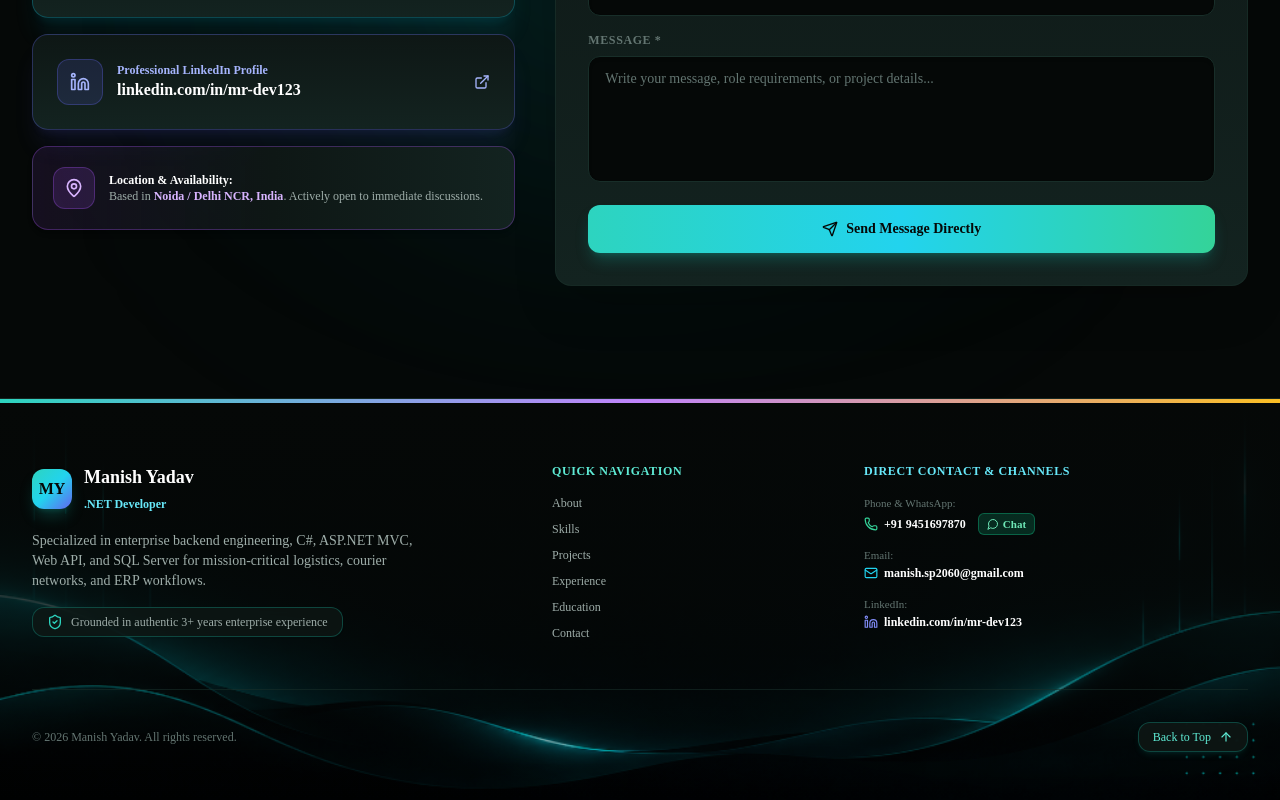
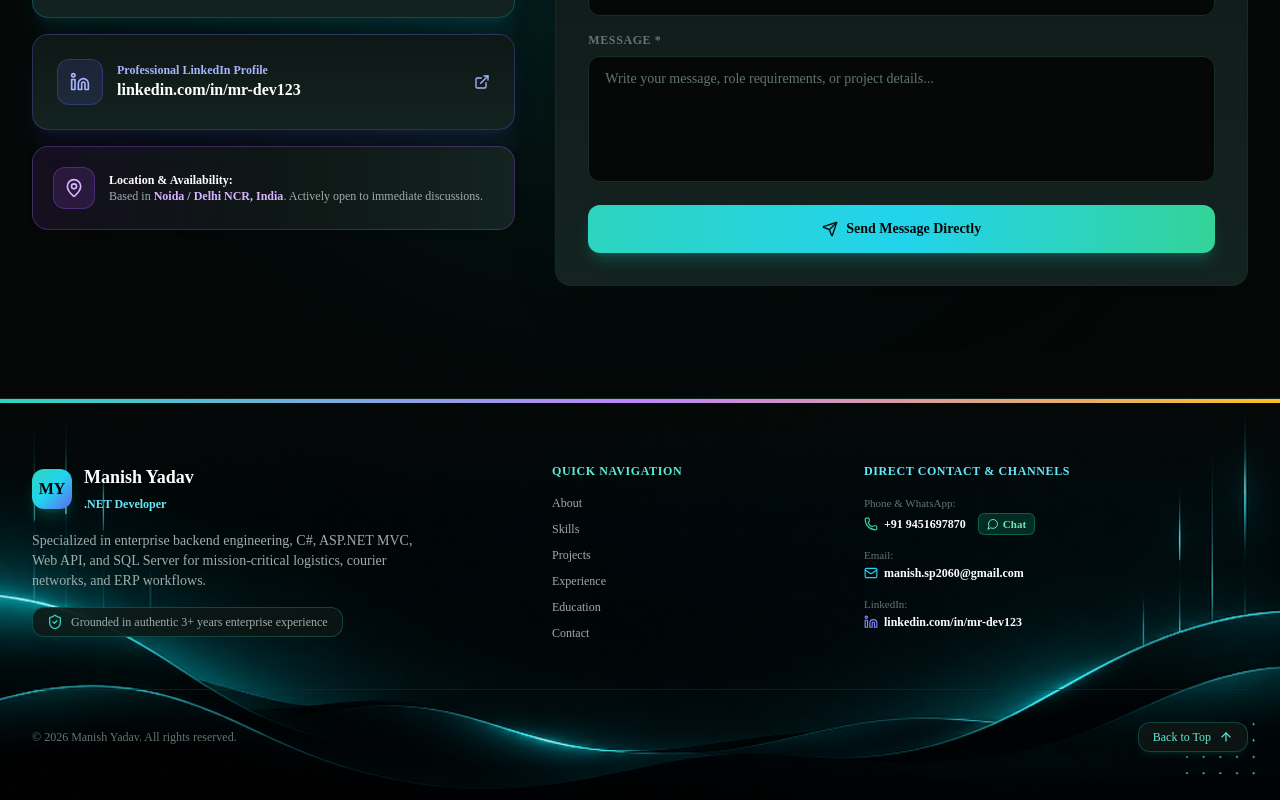
Before and after one commit to ManishDev1511/Manish-Portfolio, a Next.js app: page / in a window 1280 px wide. Shown: the part 9964-10764 px from the top of the page. Built offline with nearby package versions, Linux system fonts and the light colour scheme; no server answers.

Commit message:
feat: enhance footer background with ultra-crisp 2560px HD resolution and uncompressed rendering

```diff
--- a/package.json
+++ b/package.json
@@ -17,6 +17,7 @@
     "react": "^18.3.1",
     "react-dom": "^18.3.1",
     "resend": "^4.1.2",
+    "sharp": "^0.35.5",
     "tailwind-merge": "^2.6.0"
   },
   "devDependencies": {
--- a/src/components/Footer.jsx
+++ b/src/components/Footer.jsx
@@ -16,19 +16,20 @@ export default function Footer() {
       {/* Rainbow gradient accent line at very top of footer */}
       <div className="absolute top-0 left-0 right-0 h-1 bg-gradient-to-r from-teal-400 via-cyan-400 via-purple-400 to-amber-400 z-20" />
 
-      {/* Cyber Neon Wave Graphic Background uploaded by user */}
+      {/* Cyber Neon Wave Graphic Background in Ultra-Crisp 2560px HD */}
       <div className="absolute inset-0 pointer-events-none overflow-hidden z-0">
         <div className="relative w-full h-full">
           <Image
             src="/images/footer-bg.png"
             alt="Cyber Neon Footer Graphic"
             fill
-            sizes="100vw"
-            className="object-cover object-bottom opacity-70 sm:opacity-85"
-            priority={false}
+            unoptimized
+            quality={100}
+            priority
+            className="object-cover object-bottom opacity-90 sm:opacity-100 select-none"
           />
-          {/* Subtle gradient vignette to blend cleanly with top section and keep text crystal clear */}
-          <div className="absolute inset-0 bg-gradient-to-b from-theme-bg via-theme-bg/75 to-transparent" />
+          {/* Soft top gradient blend to transition smoothly from the Contact section */}
+          <div className="absolute top-0 left-0 right-0 h-28 bg-gradient-to-b from-theme-bg via-theme-bg/60 to-transparent pointer-events-none" />
         </div>
       </div>
 
@@ -54,7 +55,7 @@ export default function Footer() {
               Specialized in enterprise backend engineering, C#, ASP.NET MVC, Web API, and SQL Server for mission-critical logistics, courier networks, and ERP workflows.
             </p>
 
-            <div className="inline-flex items-center gap-2 px-3.5 py-1.5 rounded-xl bg-theme-surface/80 backdrop-blur-md border border-teal-500/30 text-xs text-theme-textSecondary font-mono shadow-sm">
+            <div className="inline-flex items-center gap-2 px-3.5 py-1.5 rounded-xl bg-theme-surface/85 backdrop-blur-md border border-teal-500/30 text-xs text-theme-textSecondary font-mono shadow-sm">
               <ShieldCheck className="w-4 h-4 text-teal-400" />
               <span>Grounded in authentic 3+ years enterprise experience</span>
             </div>
```
Also changed, not shown: public/images/footer-bg.png, 1 other file (tests, documents, lock files or other folders).
